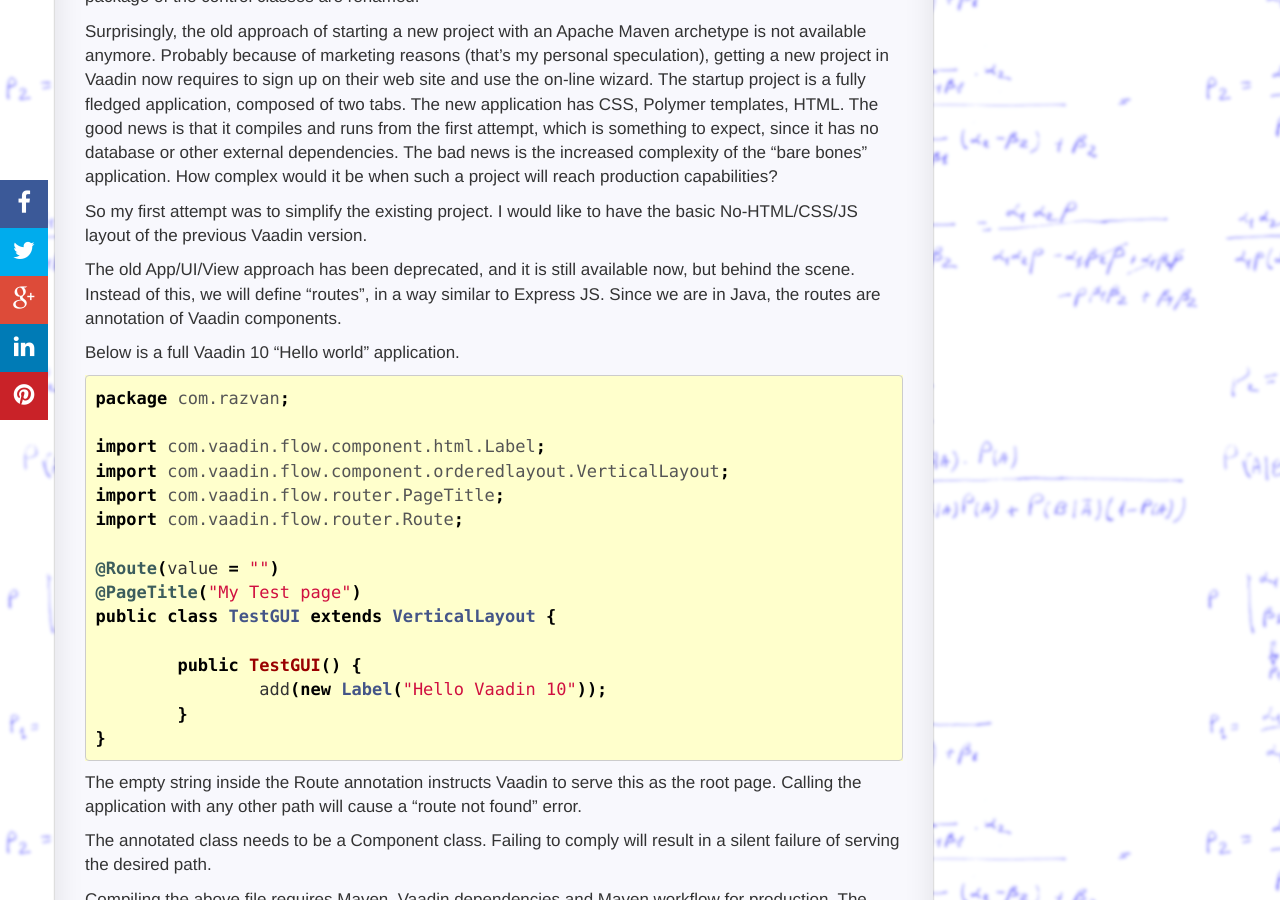
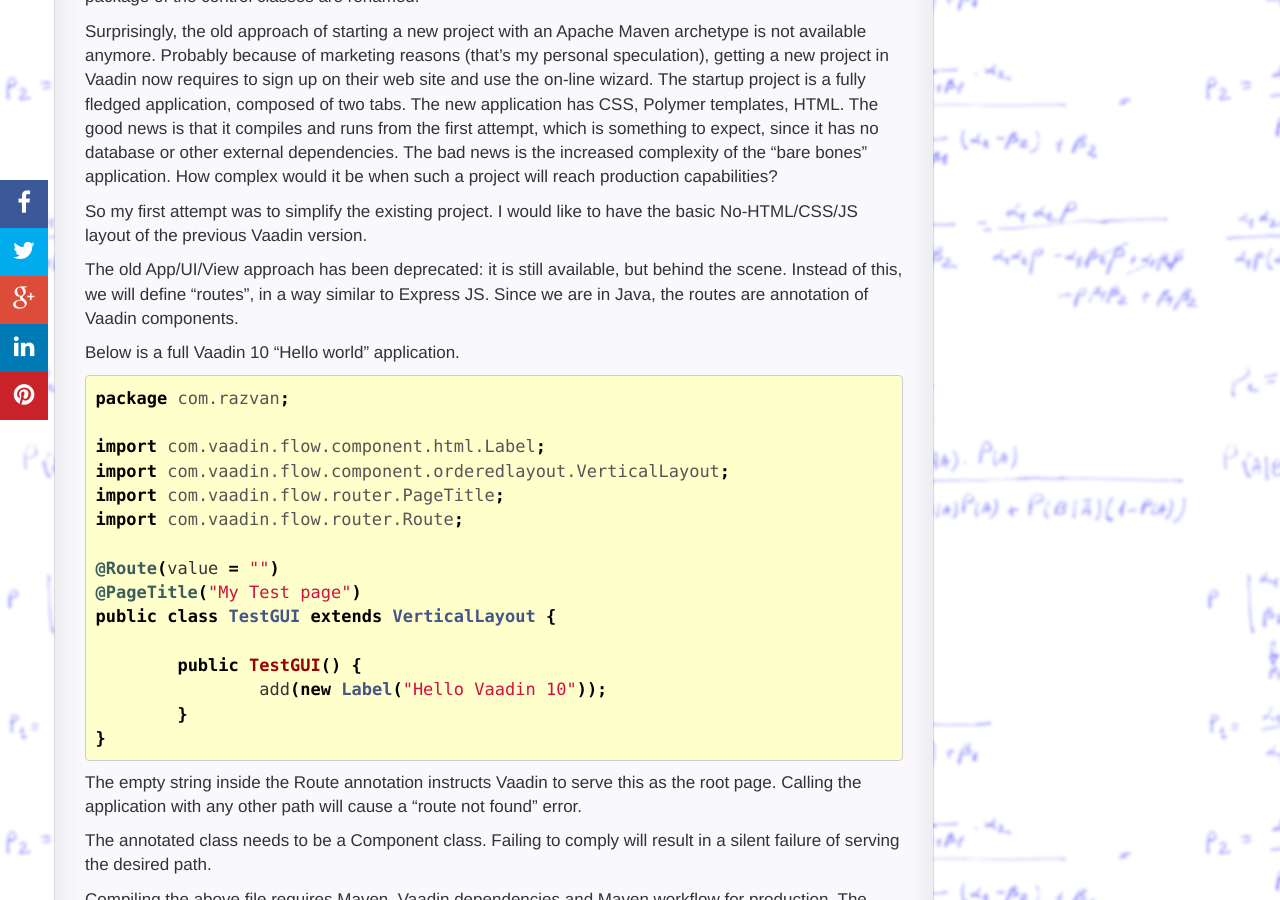
Before and after one commit to RazvanML/reco-link, a Jekyll site: the page built from _posts/2018-08-04-vaadin10.md, in a window 1280 px wide and 900 px high, scrolled down 322 px. Built offline with Jekyll 4.4.1, drawn with Linux system fonts in a browser that asks for light colours; nearby versions of some CDN libraries; comment, search, counter and statistics services are not loaded; some of the changed text lies outside the part shown.

Commit message:
Update 2018-08-04-vaadin10.md

```diff
--- a/_posts/2018-08-04-vaadin10.md
+++ b/_posts/2018-08-04-vaadin10.md
@@ -15,7 +15,7 @@
 
 So my first attempt was to simplify the existing project. I would like to have the basic No-HTML/CSS/JS layout of the previous Vaadin version.
 
-The old App/UI/View approach has been deprecated, and it is still available now, but behind the scene. Instead of this, we will define "routes", in a way similar to Express JS. Since we are in Java, the routes are annotation of Vaadin components.
+The old App/UI/View approach has been deprecated: it is still available, but behind the scene. Instead of this, we will define "routes", in a way similar to Express JS. Since we are in Java, the routes are annotation of Vaadin components.
 
 Below is a full Vaadin 10 "Hello world" application.
 
```
Also changed, not shown: other parts of _posts/2018-08-04-vaadin10.md (+1 -1 lines).
